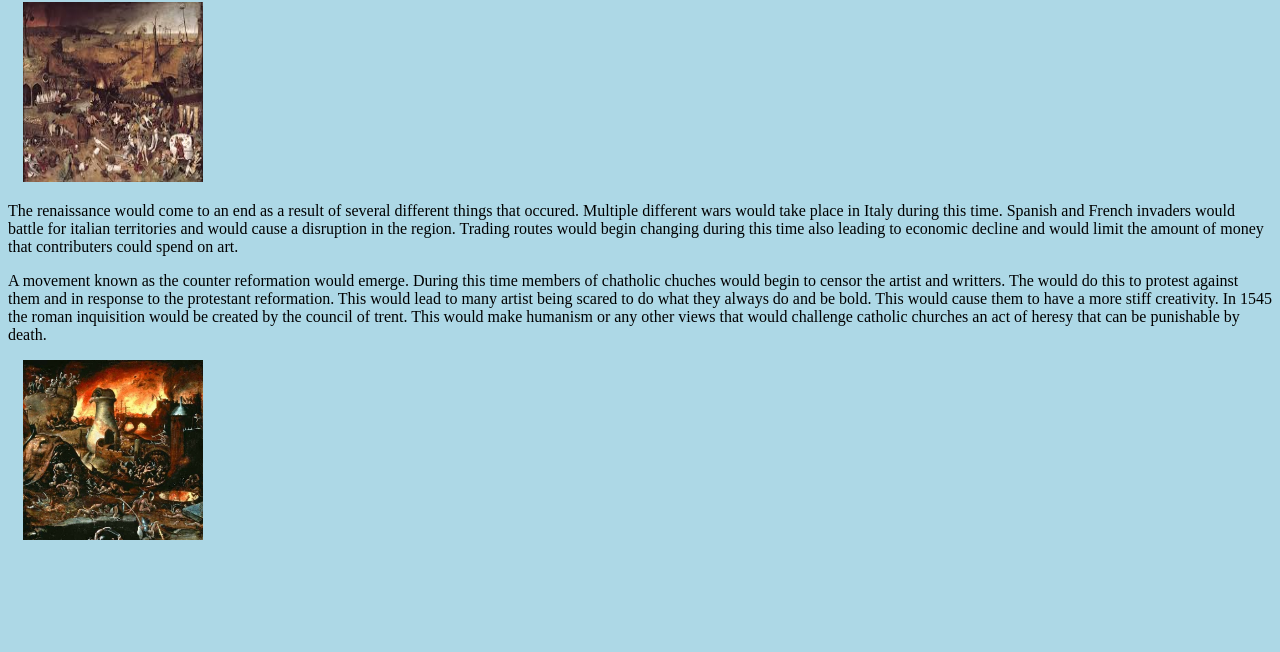
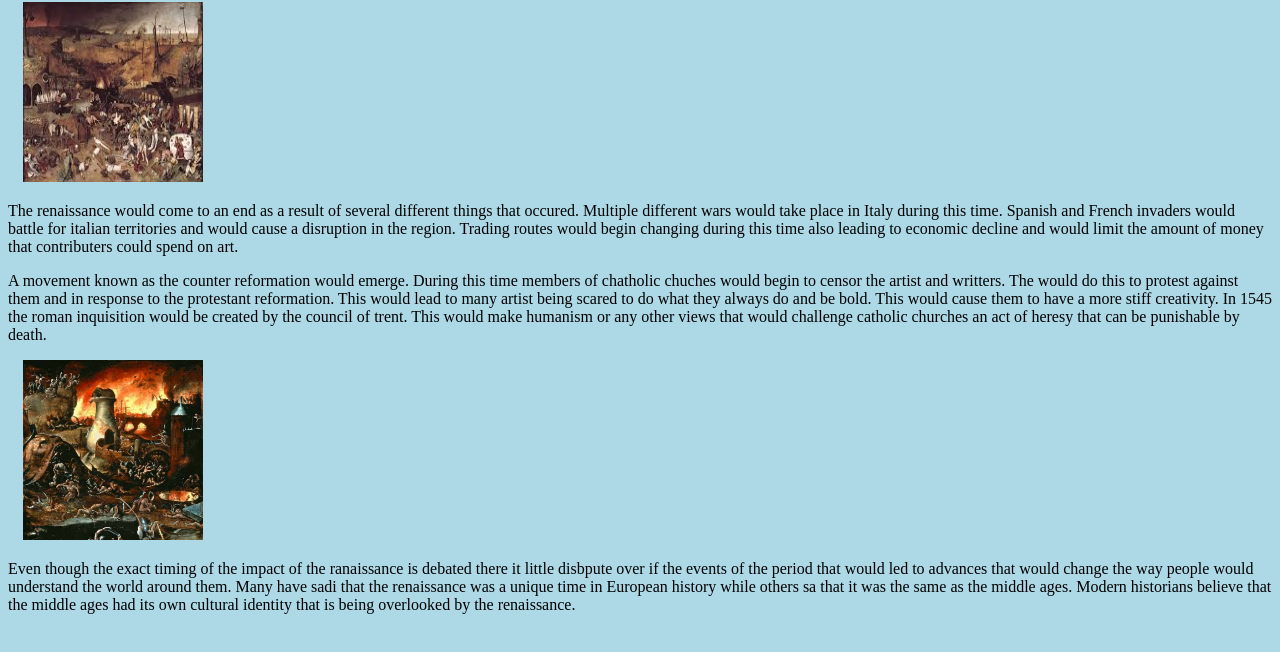
Before and after one commit to Jaylonsmith/finalproject.github.io, a plain HTML site: page subpage2.html in a window 1280 px wide. Shown: the part 132-784 px from the top of the page. Drawn offline with Linux system fonts and the light colour scheme.

Commit message:
Update subpage2.html

```diff
--- a/subpage2.html
+++ b/subpage2.html
@@ -68,6 +68,9 @@ li a:hover {
 
       <img src="end2.jpg" alt="more renaissance art" style="width:180px;height:180px;margin-left:15px;">
 
+      <p>Even though the exact timing of the impact of the ranaissance is debated there it little disbpute over if the events of the period that would led to advances that would change the way
+      people would understand the world around them. Many have sadi that the renaissance was a unique time in European history while others sa that it was the same as the middle ages. Modern
+      historians believe that the middle ages had its own cultural identity that is being overlooked by the renaissance. </p>
 
    </body>
 </html>
```
